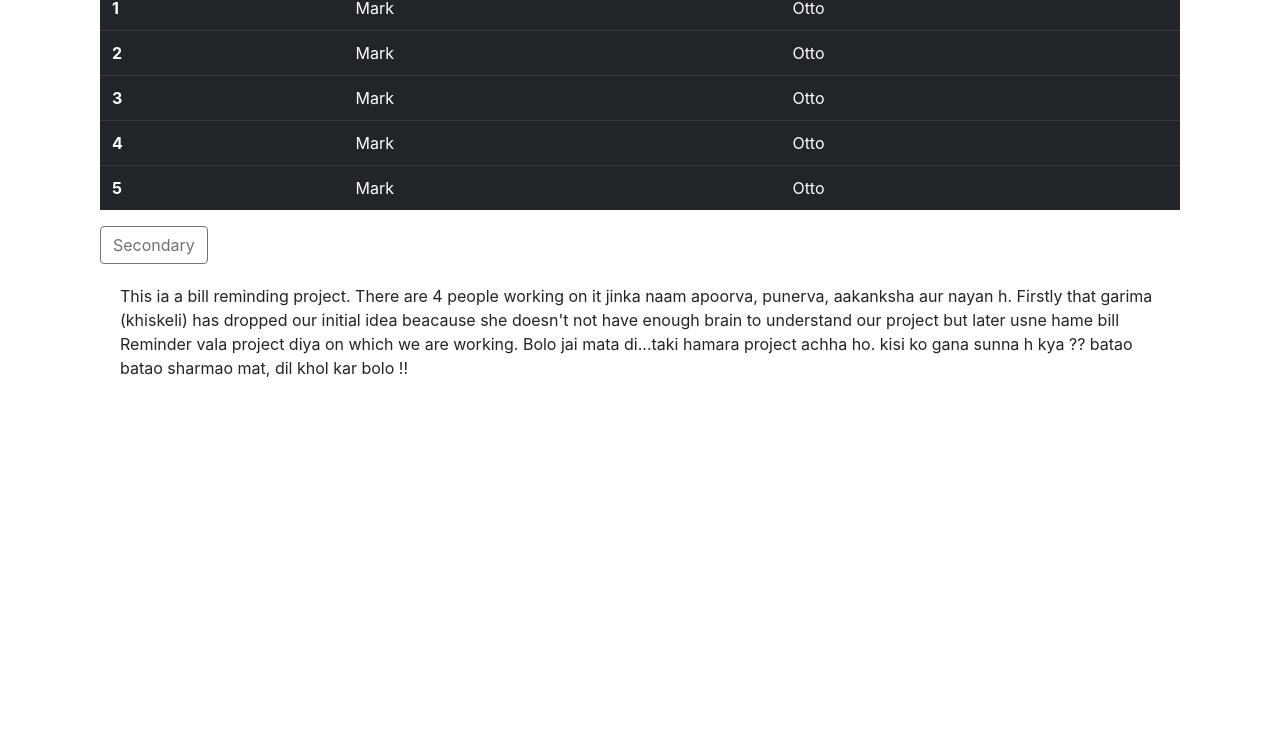
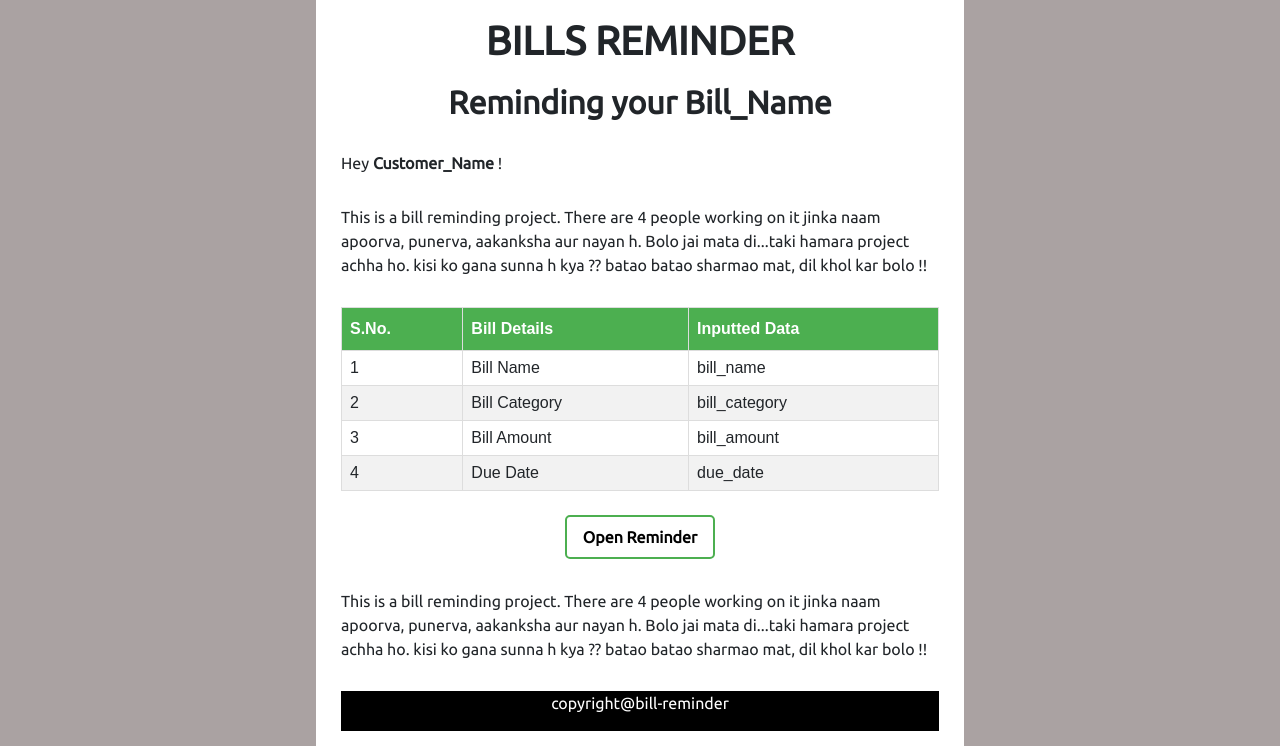
Before and after one commit to apoorva-01/Bills-Reminder-App-Using-Flask, a Flask app: template templates/mail.html in a window 1280 px wide. Shown: the part 401-1147 px from the top of the page. Before the commit the page ends 778 px from the top, so only its background shows below. Run offline with Flask 2, Linux system fonts and the light colour scheme; the template is opened without the code that fills it, so the values that code supplies are empty; some libraries are stand-ins or nearby versions.

Commit message:
Update mail.html

```diff
--- a/templates/mail.html
+++ b/templates/mail.html
@@ -17,96 +17,177 @@
         <link rel="icon" href="../static/img/B.png" >
 
         <style>
-            body{padding:100px}
-            h1{text-align: center;}
-            p{margin: 20px;}
-            button{margin: auto;
-            display:block}
+            body{
+                padding: 0 100px;
+                background-color: #978c8cce;
+                font-family: 'Ubuntu';
+            }
+            .container{
+                background-color: #fff;
+                padding: 0 25px 15px 25px;
+                width: 60%;
+            }
+            .image{
+                width: 80%;
+                height: 50%;
+            }
+            h1, h2{
+                text-align: center;
+                font-weight: bold;
+                margin: 3% 0;
+            }
+            p{
+                margin: 5% 0;
+            }
+            button{
+                padding: 8px 16px;
+                text-align: center;
+                text-decoration: none;
+                font-size: 16px;
+                font-weight: bold;
+                margin-top: 4%;
+                transition-duration: 0.4s;
+                cursor: pointer;
+                background-color: white;
+                color: black;
+                border: 2px solid #4CAF50;
+                border-radius: 5px;
+            }
+            .button:hover {
+                background-color: #4CAF50;
+                color: white;
+                outline: none;
+            }
+            #reminders {
+                font-family: Arial, Helvetica, sans-serif;
+                border-collapse: collapse;
+                width: 100%;
+            }
+
+            #reminders td, #reminders th {
+                border: 1px solid #ddd;
+                padding: 8px;
+            }
+
+            #reminders tr:nth-child(even){background-color: #f2f2f2;}
+
+            #reminders tr:hover {background-color: #ddd;}
+
+            #reminders th {
+                padding-top: 12px;
+                padding-bottom: 12px;
+                text-align: left;
+                background-color: #4CAF50;
+                color: white;
+            }
+            .footer {
+                position: relative;
+                height: 5%;
+                left: 0;
+                bottom: 0;
+                background-color: black;
+                color: white;
+                text-align: center;
+            }
+            .footer p{
+                top: 50%;
+            }
+            @media (max-width: 1100px){
+                body{
+                    padding: 0 50px;
+                }
+                .container{
+                    padding: 0 25px 15px 25px;
+                    width: 100%;
+                }
+                .image{
+                    width: 90%;
+                    height: 40%;
+                }
+                h1{
+                    font-size: 5rem;
+                }
+                h2{
+                    font-size: 4rem;
+                }
+                p, button, #reminders{
+                    font-size: 2rem;
+                }
+            }
 
         </style>
 
 
-
     </head>
 
-
     <body>
-        <!doctype html>
-<html lang="en">
-
-  <body>
-    <h1>Bills Reminder</h1>
-    <h1>Reminding your Bill_Name</h1>
+        <div class="container">
+            <center>
+            <img class="image" src="../static/img/pic.jpg" alt="bill-reminder">
+            </center>
+            <h1>BILLS REMINDER</h1>
+            <h2>Reminding your Bill_Name</h2>
+            <p>Hey <strong>Customer_Name</strong> !</p>
             <p>
-        This ia a bill reminding project. There are 4 people working on it jinka
-        naam apoorva, punerva, aakanksha aur nayan h. Firstly that garima
-        (khiskeli) has dropped our initial idea beacause she doesn't not have
-        enough brain to understand our project but later usne hame bill Reminder
-        vala project diya on which we are working. Bolo jai mata di...taki
+                This is a bill reminding project. There are 4 people working on it jinka
+                naam apoorva, punerva, aakanksha aur nayan h.  Bolo jai mata di...taki
                 hamara project achha ho. kisi ko gana sunna h kya ?? batao batao sharmao
                 mat, dil khol kar bolo !!
-
             </p>
 
-    <table class="table table-dark table-hover" >
+            <table id="reminders" >
                 <thead>
                 <tr>
-            <th scope="col">#</th>
-            <th scope="col">First</th>
-            <th scope="col">Last</th>
+                    <th scope="col">S.No.</th>
+                    <th scope="col">Bill Details</th>
+                    <th scope="col">Inputted Data</th>
                 </tr>
                 </thead>
                 <tbody>
                 <tr>
-            <th scope="row">1</th>
-            <td>Mark</td>
-            <td>Otto</td>
+                    <td scope="row">1</td>
+                    <td>Bill Name</td>
+                    <td>bill_name</td>
 
                 </tr>
 
                 <tr>
-            <th scope="row">2</th>
-            <td>Mark</td>
-            <td>Otto</td>
+                    <td scope="row">2</td>
+                    <td>Bill Category</td>
+                    <td>bill_category</td>
 
                 </tr>
 
                 <tr>
-            <th scope="row">3</th>
-            <td>Mark</td>
-            <td>Otto</td>
+                    <td scope="row">3</td>
+                    <td>Bill Amount</td>
+                    <td>bill_amount</td>
 
                 </tr>
 
                 <tr>
-            <th scope="row">4</th>
-            <td>Mark</td>
-            <td>Otto</td>
-
-          </tr>
-
-          <tr>
-            <th scope="row">5</th>
-            <td>Mark</td>
-            <td>Otto</td>
+                    <td scope="row">4</td>
+                    <td>Due Date</td>
+                    <td>due_date</td>
 
                 </tr>
 
                 </tbody>
             </table>
-
-    <button type="button" class="btn btn-outline-secondary">Secondary</button>
-
+            <center>
+            <button onclick="location.href='index.html';" type="button" class="button">Open Reminder</button>
+            </center>
             <p>
-        This ia a bill reminding project. There are 4 people working on it jinka
-        naam apoorva, punerva, aakanksha aur nayan h. Firstly that garima
-        (khiskeli) has dropped our initial idea beacause she doesn't not have
-        enough brain to understand our project but later usne hame bill Reminder
-        vala project diya on which we are working. Bolo jai mata di...taki
+                This is a bill reminding project. There are 4 people working on it jinka
+                naam apoorva, punerva, aakanksha aur nayan h. Bolo jai mata di...taki
                 hamara project achha ho. kisi ko gana sunna h kya ?? batao batao sharmao
                 mat, dil khol kar bolo !!
 
             </p>
+            <div class="footer">
+                <p>copyright@bill-reminder</p>
+            </div>
+        </div>
 
     <!-- Optional JavaScript; choose one of the two! -->
 
```
Lines whose indentation alone changed are shown as unchanged.
